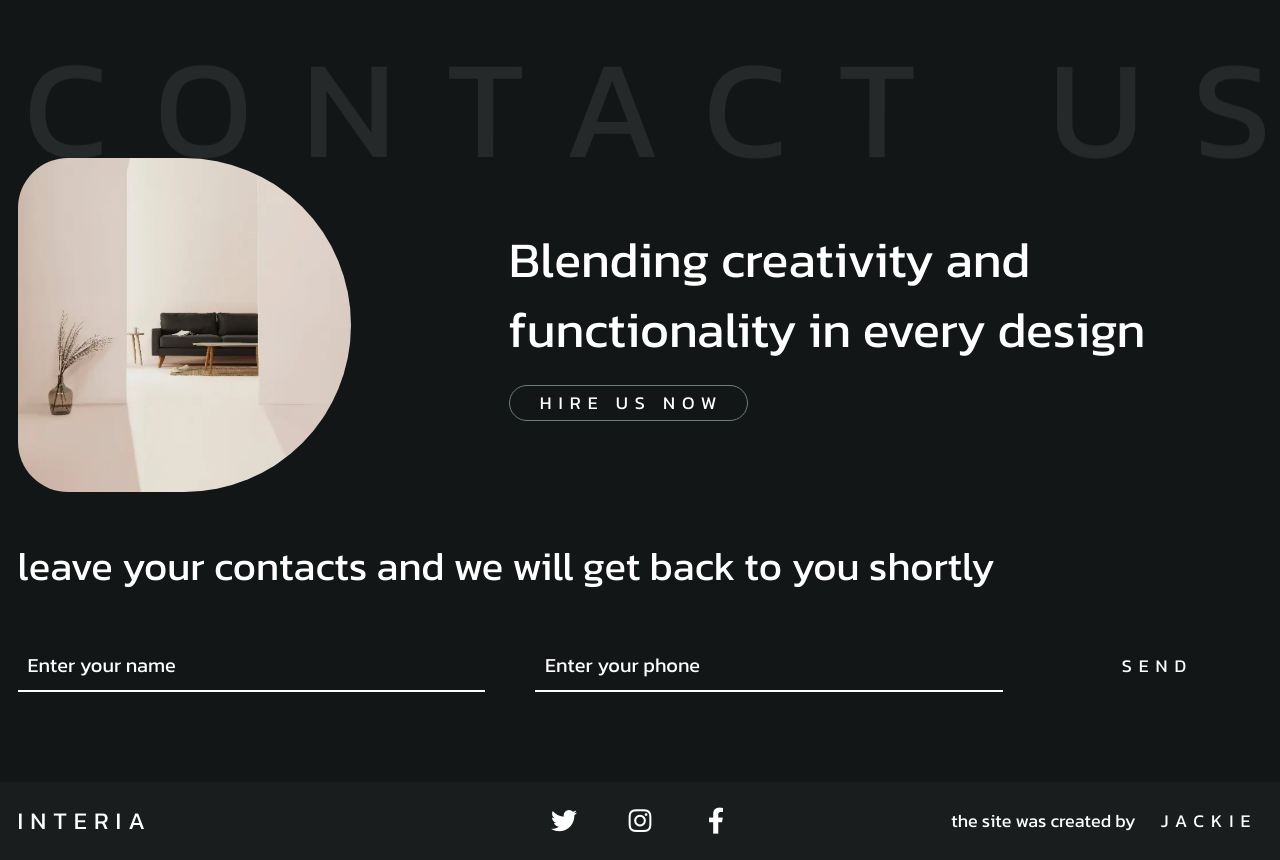
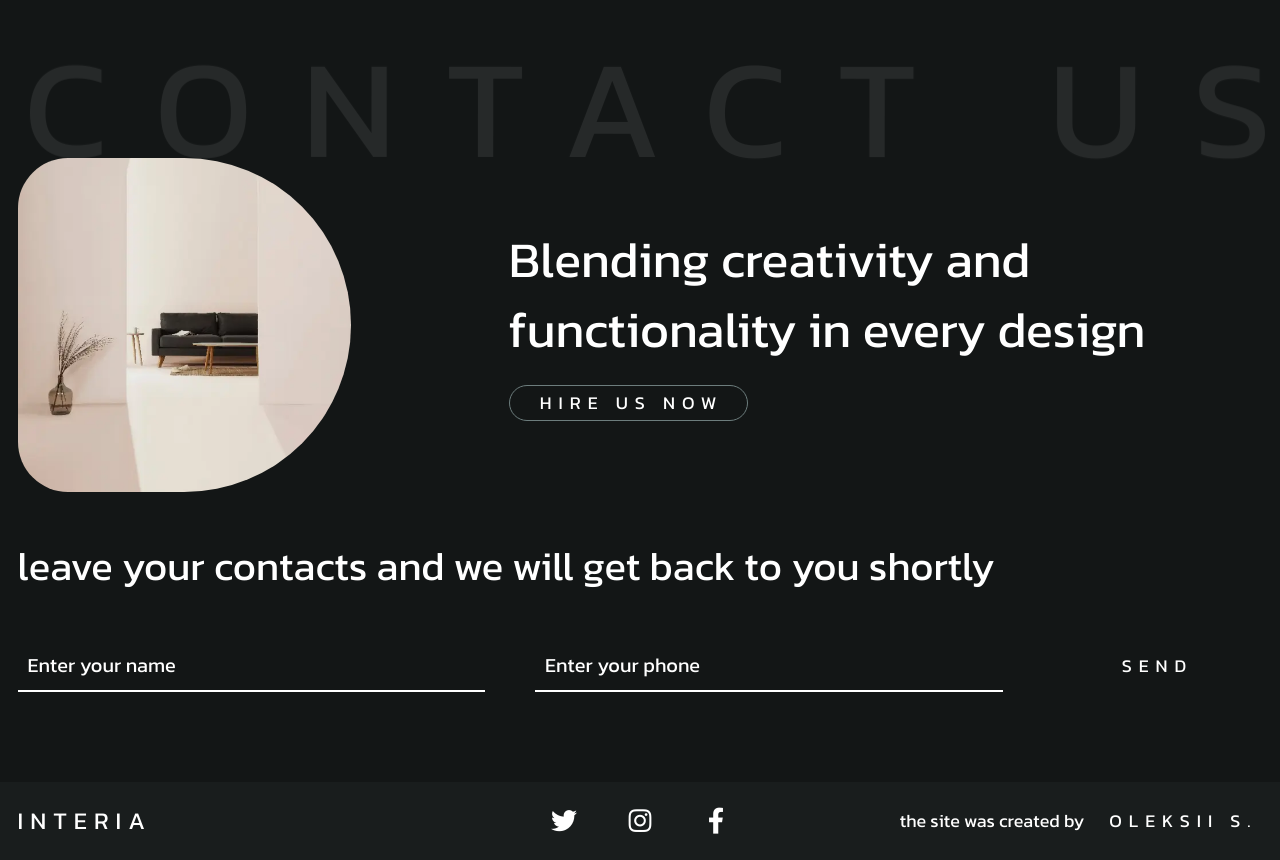
Before and after one commit to whoisleshalight/desint, a plain HTML site: page home.html in a window 1280 px wide. Shown: the part 5249-6109 px from the top of the page. Drawn offline with nearby package versions, Linux system fonts and the light colour scheme; animation ran at ten frames a second.

Commit message:
Update home.html

```diff
--- a/home.html
+++ b/home.html
@@ -331,7 +331,7 @@
 						<li class="footer__social-item"><a href="https://www.facebook.com/profile.php?id=100006218441422&locale=uk_UA" class="footer__social-link _icon-facebook" target="_blank"></a></li>
 					</ul>
 					<div class="footer__text">
-						<p>the site was created by<a href="https://www.instagram.com/yevgeniyslobodianuk/" class="block-link" target="_blank"><span>Jackie</span><span>Jackie</span></a></p>
+						<p>the site was created by<a href="https://www.upwork.com/freelancers/~01fc1f1580d536da80" class="block-link" target="_blank"><span>Oleksii S.</span><span>Jackie</span></a></p>
 					</div>
 				</div>
 			</div>
```
